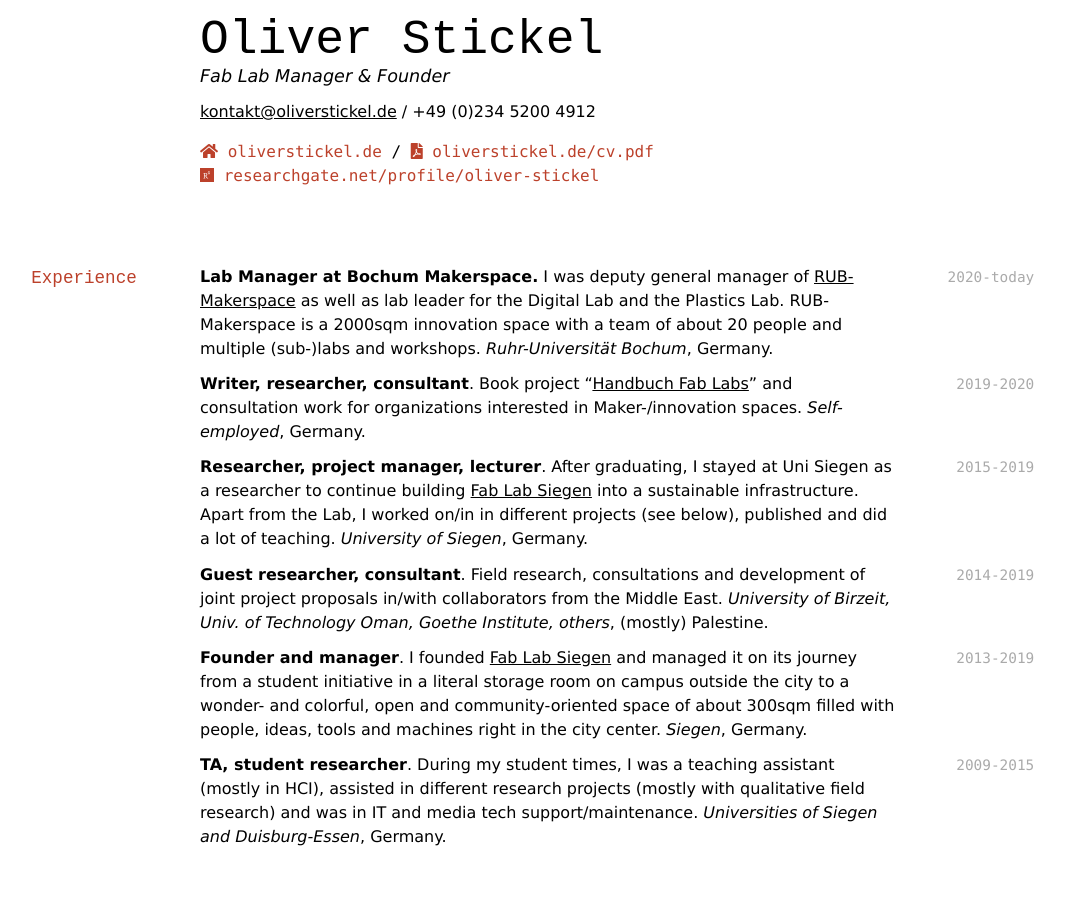
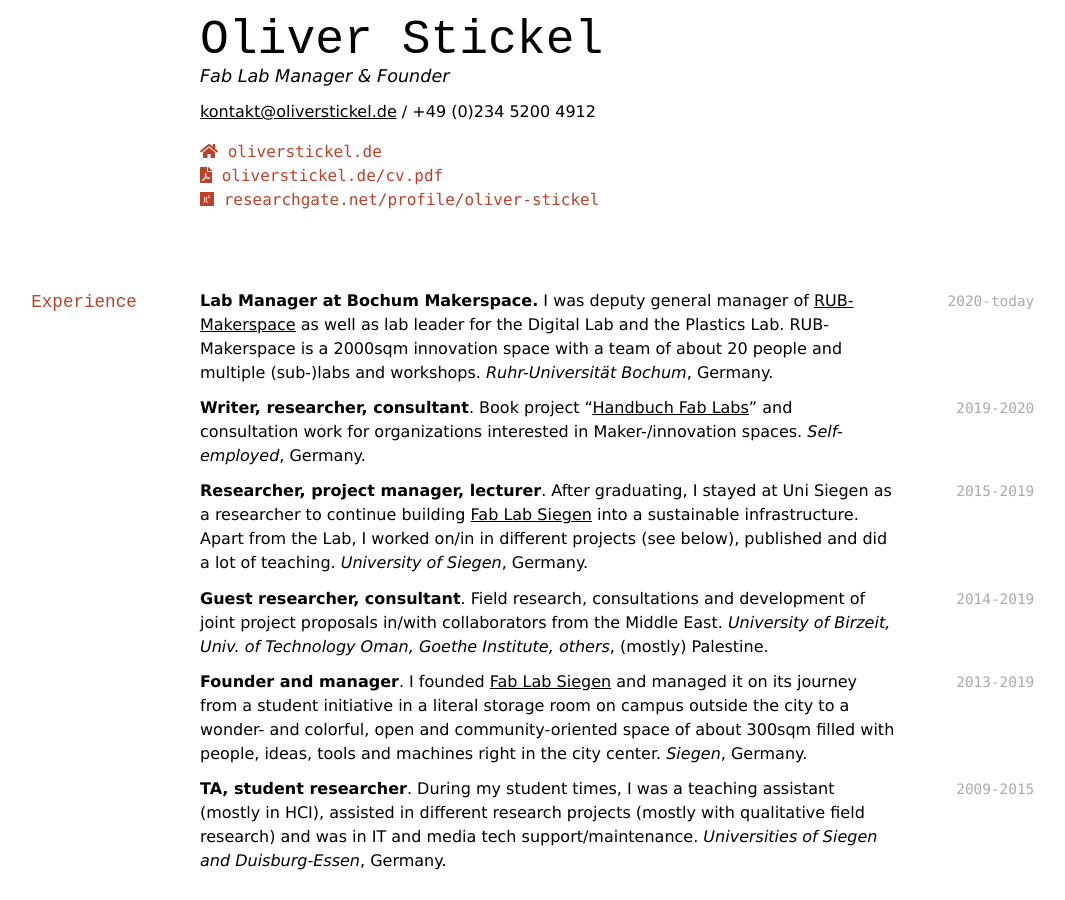
Before and after one commit to oliverstickel/oliverstickel.github.io, a Jekyll site: the page built from index.md, in a window 1280 px wide and 900 px high. Shown: the whole window, without its empty margins (132-1197 px from the left). Built offline with Jekyll 4.4.1, drawn with Linux system fonts in a browser that asks for light colours; nearby versions of some CDN libraries; a style sheet for code colours, icons or effects is not loaded.

Commit message:
Update index.md

```diff
--- a/index.md
+++ b/index.md
@@ -8,7 +8,8 @@ Fab Lab Manager & Founder
 <a href="mailto:kontakt@oliverstickel.de">kontakt@oliverstickel.de</a> / +49 (0)234 5200 4912
 
 <div id="webaddress">
-  <a href="http://www.oliverstickel.de"><i class="fas fa-home"></i> oliverstickel.de </a>  <span style="color:black"> / </span>  <a href="http://www.oliverstickel.de/cv.pdf"><i class="fas fa-file-pdf"></i> oliverstickel.de/cv.pdf</a><br/>
+  <a href="http://www.oliverstickel.de"><i class="fas fa-home"></i> oliverstickel.de </a><br/>
+  <a href="http://www.oliverstickel.de/cv.pdf"><i class="fas fa-file-pdf"></i> oliverstickel.de/cv.pdf</a><br/>
   <a href="https://researchgate.net/profile/oliver-stickel"><i class="fab fa-researchgate"></i> researchgate.net/profile/oliver-stickel</a><br/>
 </div>
 
```
